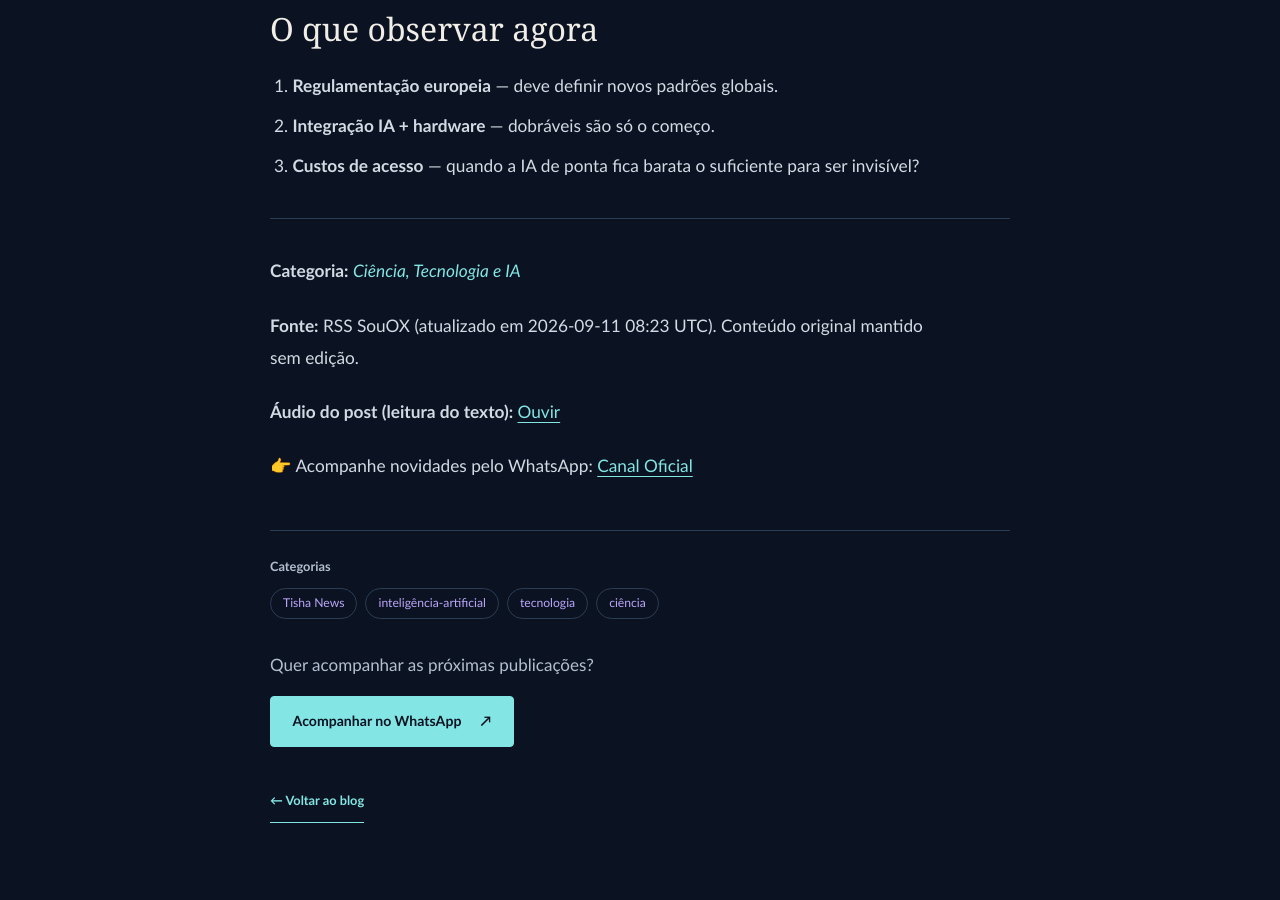
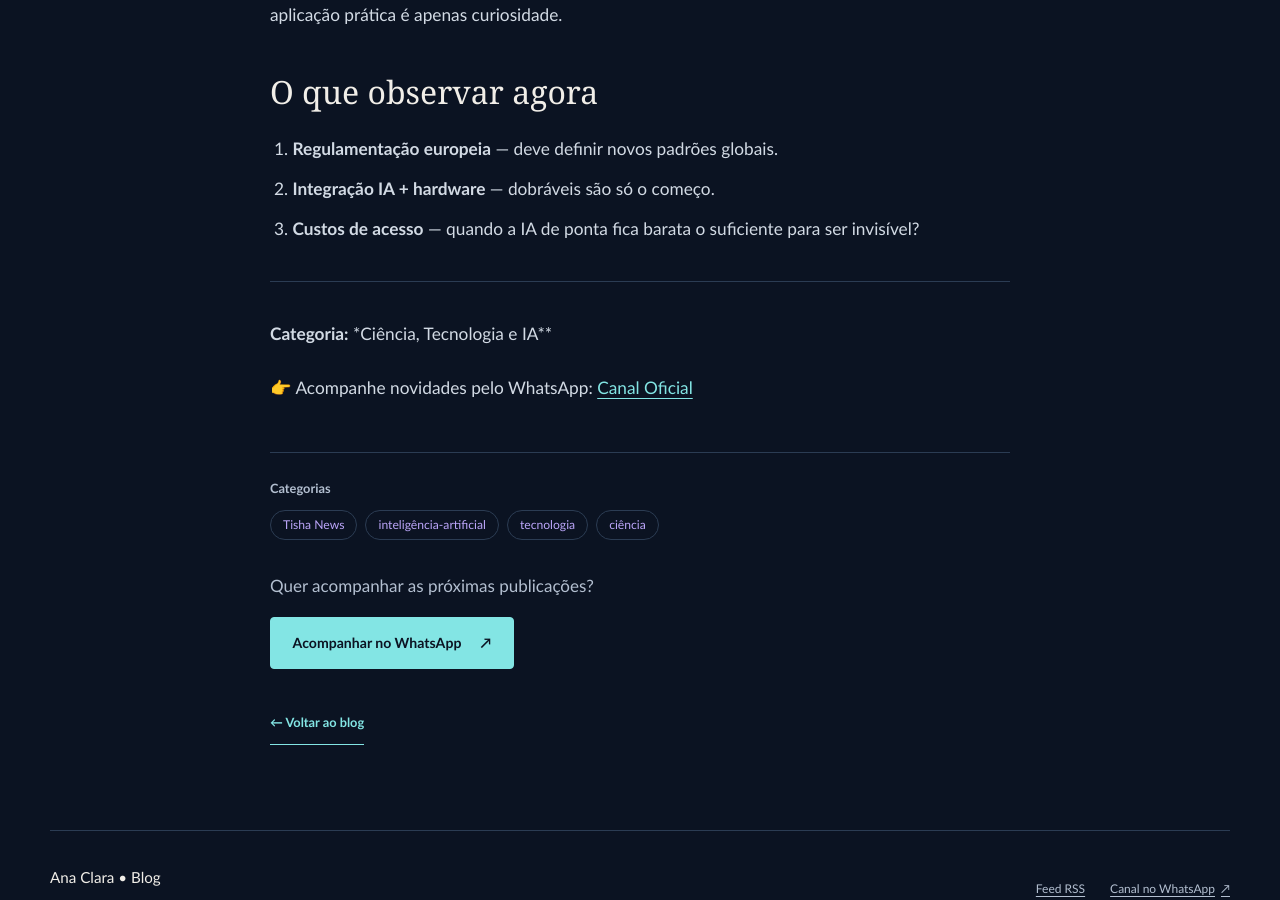
Before and after one commit to anaclaraia/anaclaraia.github.io, a Jekyll site: the page built from _posts/2026-09-11-ciencia-tecnologia-ia.md, in a window 1280 px wide and 900 px high, scrolled down 2648 px. Built offline with Jekyll 4.4.1, drawn with Linux system fonts in a browser that asks for light colours.

Commit message:
Update 2026-09-11-ciencia-tecnologia-ia.md

```diff
--- a/_posts/2026-09-11-ciencia-tecnologia-ia.md
+++ b/_posts/2026-09-11-ciencia-tecnologia-ia.md
@@ -3,9 +3,10 @@
 date: 2026-09-11 00:30:00 -03:00
 description: "Do iPhone dobrável aos avanços em IA generativa: um panorama claro das notícias que importam — e o que elas significam para nós."
 tags: [tisha-news, inteligência-artificial, tecnologia, ciência]
-image: ""
+image: "https://db00ytxhy7e1q.cloudfront.net/2024/12/OFICIAL-Dimensao-Wordpress-2.jpg"
 ---
-<audio controls src="/assets/media/2026-09-11-ciencia-tecnologia-e-ia-4-dias-que-redesenham-o-futuro.mp3" preload="metadata"></audio>
+
+<audio controls src="/assets/media/ciencia-tecnologia-ia.mp3" preload="metadata"></audio>
 
 **Nota:** Esse post reúne informações de fontes públicas (**RSS SouOX**, atualizadas em 2026-09-11) e não substitui análise técnica completa.
 
@@ -47,10 +48,6 @@
 
 ---
 
-**Categoria:** *Ciência, Tecnologia e IA*
-
-**Fonte:** RSS SouOX (atualizado em 2026-09-11 08:23 UTC). Conteúdo original mantido sem edição.
-
-**Áudio do post (leitura do texto):** [Ouvir](/assets/media/2026-09-11-ciencia-tecnologia-e-ia-4-dias-que-redesenham-o-futuro.mp3)
+**Categoria:** *Ciência, Tecnologia e IA**
 
 👉 Acompanhe novidades pelo WhatsApp: [Canal Oficial](https://www.whatsapp.com/channel/0029VaiPYBPLo4heVf0U3u2d)
```
